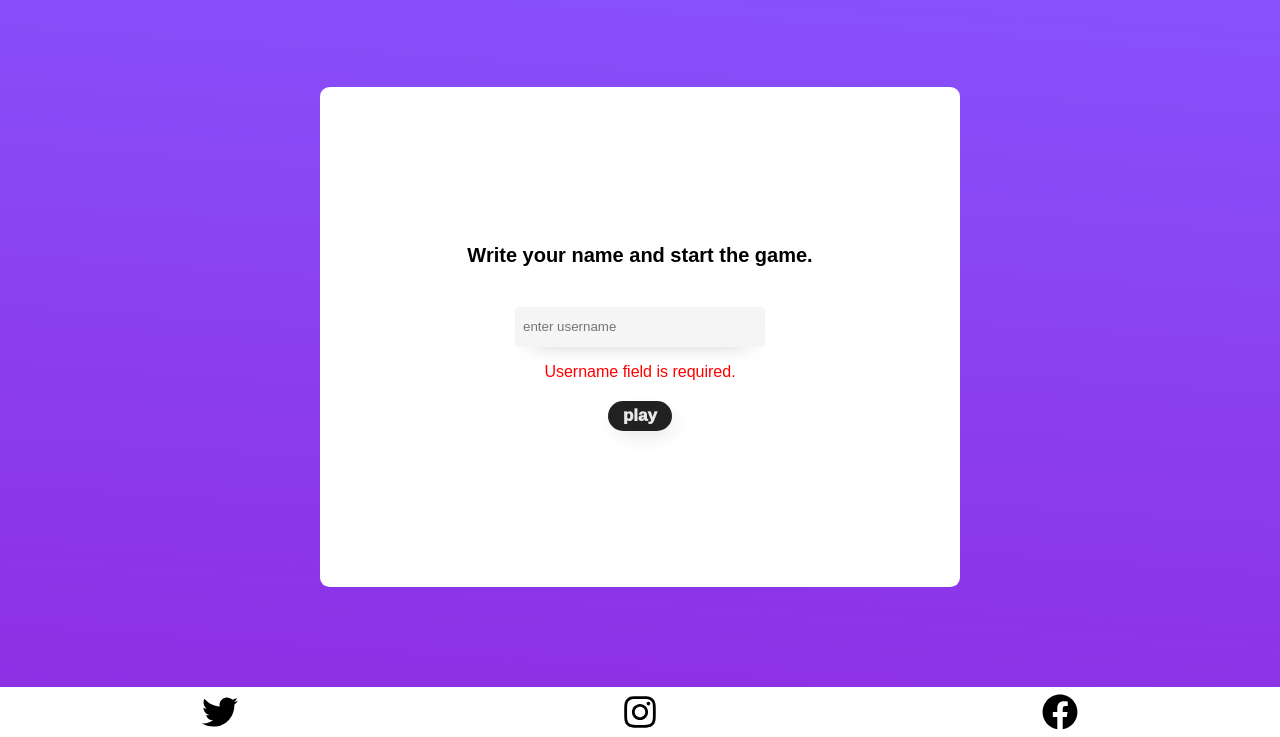
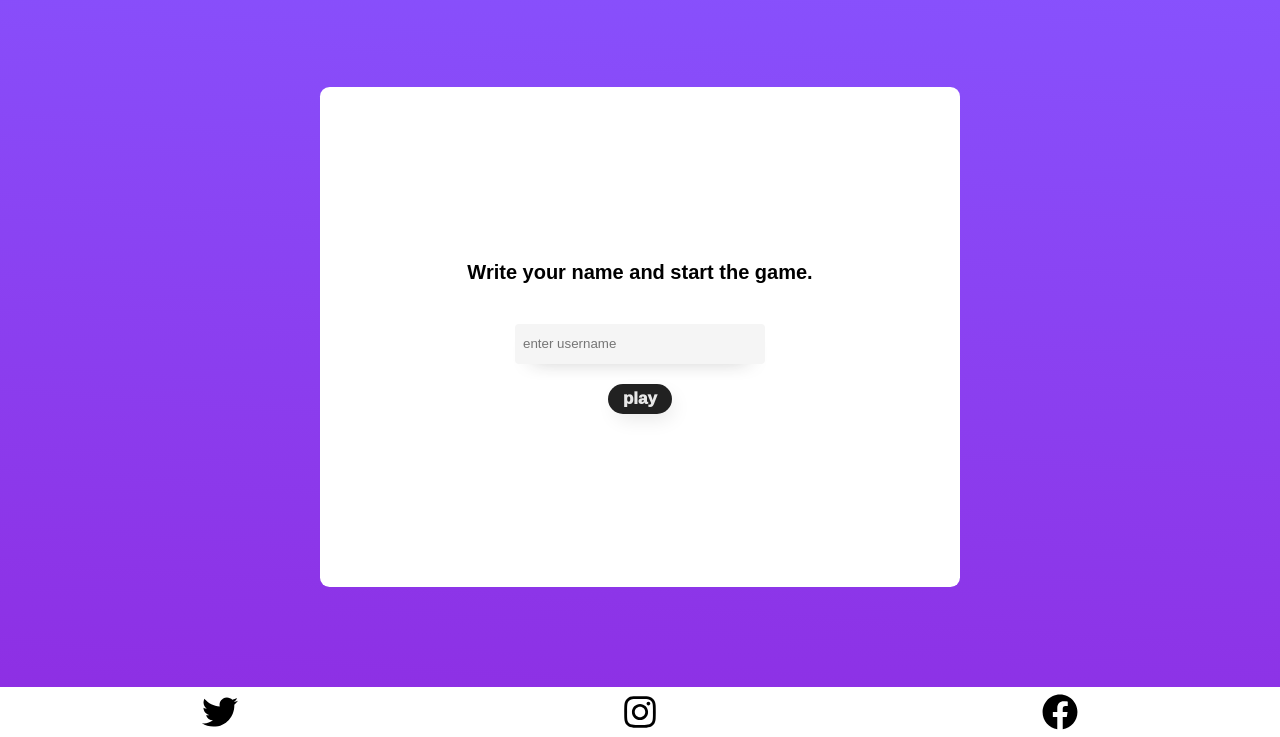
Before and after one commit to MayaJJ/sweden-quiz-game, a plain HTML site: page index.html in a window 1280 px wide. Shown: the part 63-800 px from the top of the page. Drawn offline with Linux system fonts and the light colour scheme.

Commit message:
Update index.html

```diff
--- a/index.html
+++ b/index.html
@@ -12,10 +12,10 @@
 </head>
 
 <body>
-    <div id="start-display-container">
+     <div id="start-display-container">
         <h3>Write your name and start the game.</h3>
         <input class="input" type="text" required id="userName" placeholder="enter username">
-        <div id="usernameErr" style="display: block;">Username field is required.</div>
+        <div id="usernameErr" style="display: none;"></div>
         <button id="play-button" type="submit" class="play" onclick="updateHref()">play</button>
     </div>
 
```
